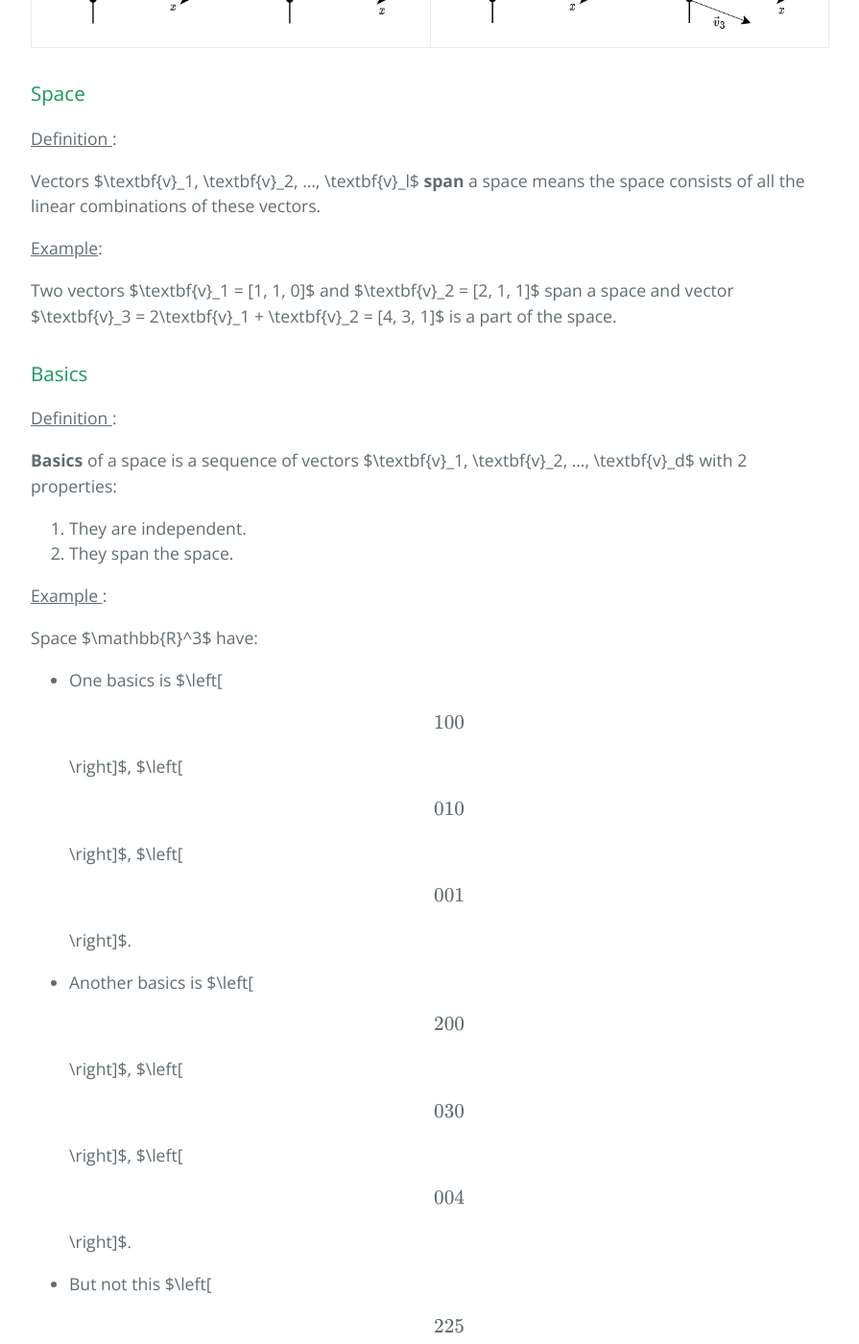
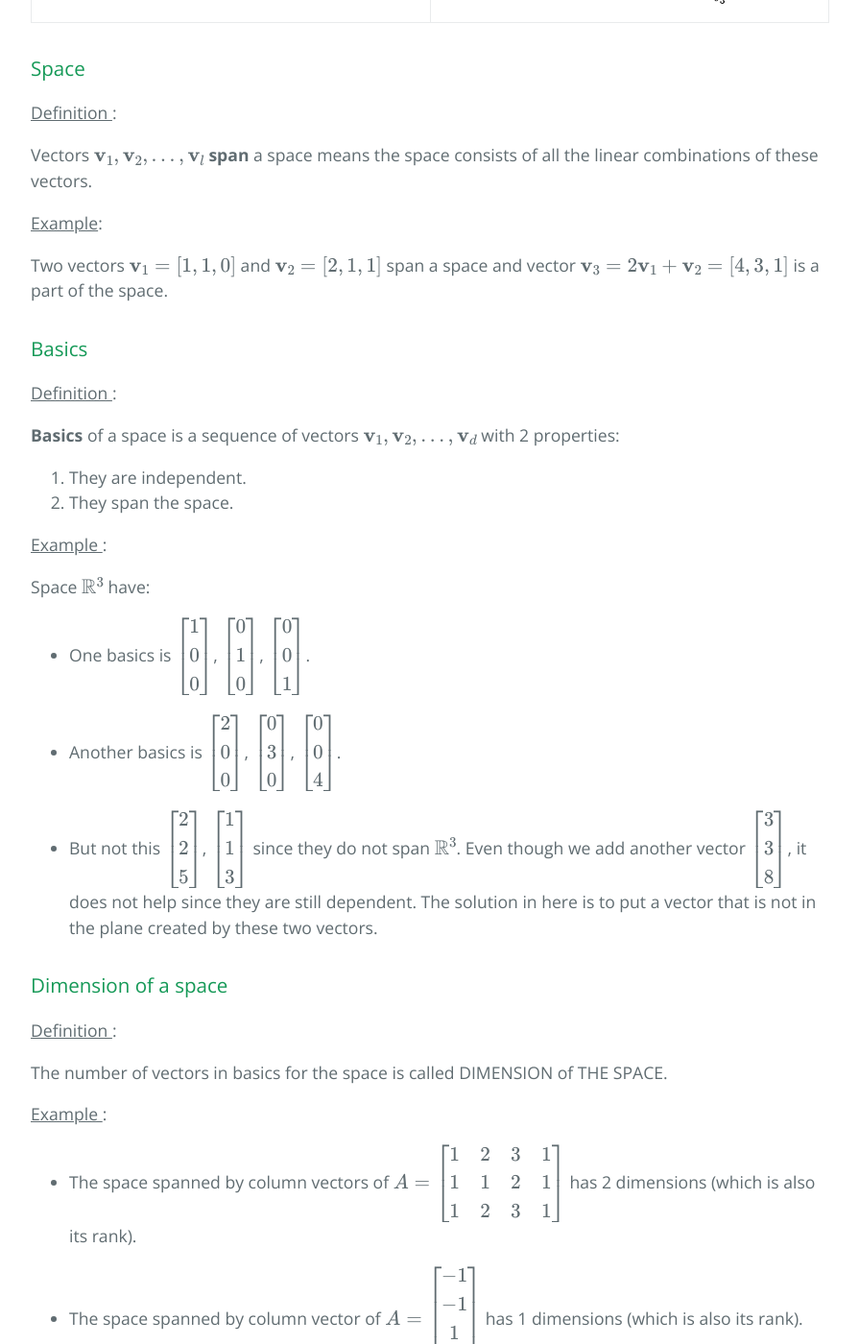
Before and after one commit to graphicsminer/graphicsminer.github.io, a Jekyll site: the page built from _posts/2021-07-08-Linear_Algebra_Part1.md, in a window 1280 px wide and 1400 px high, scrolled down 1190 px. Shown: the whole window at 96% size, without its empty margins (192-1087 px from the left). Built offline with Jekyll 4.4.1, drawn with Linux system fonts in a browser that asks for light colours; formulas are drawn with MathJax 3; some of the changed text lies outside the part shown.

Commit message:
fix Linear Algebra

```diff
--- a/_posts/2021-07-08-Linear_Algebra_Part1.md
+++ b/_posts/2021-07-08-Linear_Algebra_Part1.md
@@ -12,22 +12,21 @@ meta: "Springfield"
 
 ### Vector
 
-In $2$-dimension space, we learned that each vector $\textbf{v}$ has two components $x$ and $y$, is denoted $\textbf{v} = [x, y]^T \in \mathbb{R}^2$.
+In $$2$$-dimension space, we learned that each vector $$\textbf{v}$$ has two components $$x$$ and $$y$$, is denoted $$\textbf{v} = [x, y]^T \in \mathbb{R}^2$$.
 
-In $3$-dimension space, a 3D vector $\textbf{v}$ includes 3 components $\textbf{v} = [x, y, z]^T \in \mathbb{R}^3$.
+In $$3$$-dimension space, a 3D vector $$\textbf{v}$$ includes 3 components $$\textbf{v} = [x, y, z]^T \in \mathbb{R}^3$$.
 
-Expanding this idea, in $n$-dimension space, a vector $\textbf{v}$ will have $n$ components $\textbf{v} = [v_1, v_2, ..., v_n]^T \in \mathbb{R}^n$
+Expanding this idea, in $n$-dimension space, a vector $$\textbf{v}$$ will have $$n$$ components $$\textbf{v} = [v_1, v_2, ..., v_n]^T \in \mathbb{R}^n$$
 
 ### Independence
 
 <u>Definition</u>:
 
-A set of vectors $\textbf{v}_1, \textbf{v}_2, ..., \textbf{v}_n \in \mathbb{R}^n$ are independent if no combination gives zero vector $\textbf{0}$ (except the zero combination - all $c_i = 0$)
+A set of vectors $$\textbf{v}_1, \textbf{v}_2, ..., \textbf{v}_n \in \mathbb{R}^n$$ are independent if no combination gives zero vector $$\textbf{0}$$ (except the zero combination - all $$c_i = 0$$)
 
 $$c_1\textbf{v}_1 + c_2\textbf{v}_2+ ... + c_n\textbf{v}_n \neq \textbf{0}$$
 
-(except $c_1 = c_2 = ... = c_n = 0$)
-
+(except $$c_1 = c_2 = ... = c_n = 0$$)
 
 Independent             |  Not Independent
 :-----------------------:|:-------------------------:
@@ -37,66 +36,66 @@ Independent             |  Not Independent
 
 <u> Definition </u>:
 
-Vectors $\textbf{v}_1, \textbf{v}_2, ..., \textbf{v}_l$ **span** a space means the space consists of all the linear combinations of these vectors.
+Vectors $$\textbf{v}_1, \textbf{v}_2, ..., \textbf{v}_l$$ **span** a space means the space consists of all the linear combinations of these vectors.
 
 <u>Example</u>:
 
-Two vectors $\textbf{v}_1 = [1, 1, 0]$ and $\textbf{v}_2 = [2, 1, 1]$ span a space and vector $\textbf{v}_3 = 2\textbf{v}_1 + \textbf{v}_2 = [4, 3, 1]$ is a part of the space.
+Two vectors $$\textbf{v}_1 = [1, 1, 0]$$ and $$\textbf{v}_2 = [2, 1, 1]$$ span a space and vector $$\textbf{v}_3 = 2\textbf{v}_1 + \textbf{v}_2 = [4, 3, 1]$$ is a part of the space.
 
 ### Basics
 
 <u> Definition </u>:
 
-**Basics** of a space is a sequence of vectors $\textbf{v}_1, \textbf{v}_2, ..., \textbf{v}_d$ with 2 properties:
+**Basics** of a space is a sequence of vectors $$\textbf{v}_1, \textbf{v}_2, ..., \textbf{v}_d$$ with 2 properties:
 
 1. They are independent.
 2. They span the space.
 
 <u> Example </u>:
 
-Space $\mathbb{R}^3$ have:
+Space $$\mathbb{R}^3$$ have:
 
-* One basics is $\left[\begin{matrix}
+* One basics is $$\left[\begin{matrix}
     1 \\
     0 \\
     0
-\end{matrix}\right]$, $\left[\begin{matrix}
+\end{matrix}\right]$$, $$\left[\begin{matrix}
     0 \\
     1 \\
     0
-\end{matrix}\right]$, $\left[\begin{matrix}
+\end{matrix}\right]$$, $$\left[\begin{matrix}
     0 \\
     0 \\
     1
-\end{matrix}\right]$.
+\end{matrix}\right]$$.
 
-* Another basics is $\left[\begin{matrix}
+* Another basics is $$\left[\begin{matrix}
     2 \\
     0 \\
     0
-\end{matrix}\right]$, $\left[\begin{matrix}
+\end{matrix}\right]$$, $$\left[\begin{matrix}
     0 \\
     3 \\
     0
-\end{matrix}\right]$, $\left[\begin{matrix}
+\end{matrix}\right]$$, $$\left[\begin{matrix}
     0 \\
     0 \\
     4
-\end{matrix}\right]$.
+\end{matrix}\right]$$.
 
-* But not this $\left[\begin{matrix}
+* But not this $$\left[\begin{matrix}
     2 \\
     2 \\
     5
-\end{matrix}\right]$, $\left[\begin{matrix}
+\end{matrix}\right]$$, $$\left[\begin{matrix}
     1 \\
     1 \\
     3
-\end{matrix}\right]$ since they do not span $\mathbb{R}^3$. Even though we add another vector $\left[\begin{matrix}
+\end{matrix}\right]$$ since they do not span $$\mathbb{R}^3$$. Even though we add another vector $$\left[\begin{matrix}
     3 \\
     3 \\
     8
-\end{matrix}\right]$, it does not help since they are still dependent. The solution in here is to put a vector that is not in the plane created by these two vectors.
+\end{matrix}\right]$$, it does not help since they are still dependent. The solution in here is to put a vector that is not in the plane created by these two vectors.
 
 ### Dimension of a space
 
@@ -106,15 +105,15 @@ The number of vectors in basics for the space is called DIMENSION of THE SPACE.
 
 <u> Example </u>:
 
-* The space spanned by column vectors of $A = \left[\begin{matrix}
+* The space spanned by column vectors of $$A = \left[\begin{matrix}
     1 & 2 & 3 & 1 \\
     1 & 1 & 2 & 1 \\
     1 & 2 & 3 & 1
-\end{matrix}\right]$ has 2 dimensions (which is also its rank).
+\end{matrix}\right]$$ has 2 dimensions (which is also its rank).
 
-* The space spanned by column vector of $A = \left[\begin{matrix}
+* The space spanned by column vector of $$A = \left[\begin{matrix}
     -1 \\
     -1 \\
     1 \\
     0
-\end{matrix}\right]$ has 1 dimensions (which is also its rank).
+\end{matrix}\right]$$ has 1 dimensions (which is also its rank).
```
Also changed, not shown: _posts/2021-07-09-Linear_Algebra_Part2.md (+21 -19 lines), _posts/2021-07-10-Linear_Algebra_Part3.md (+9 -10 lines).
